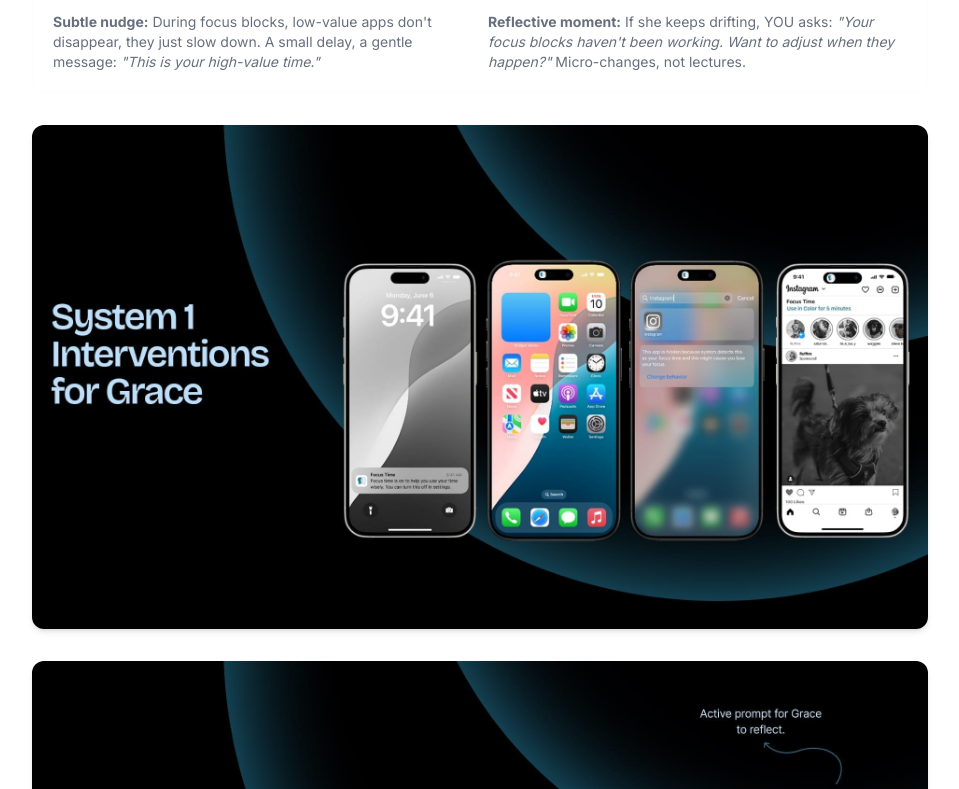
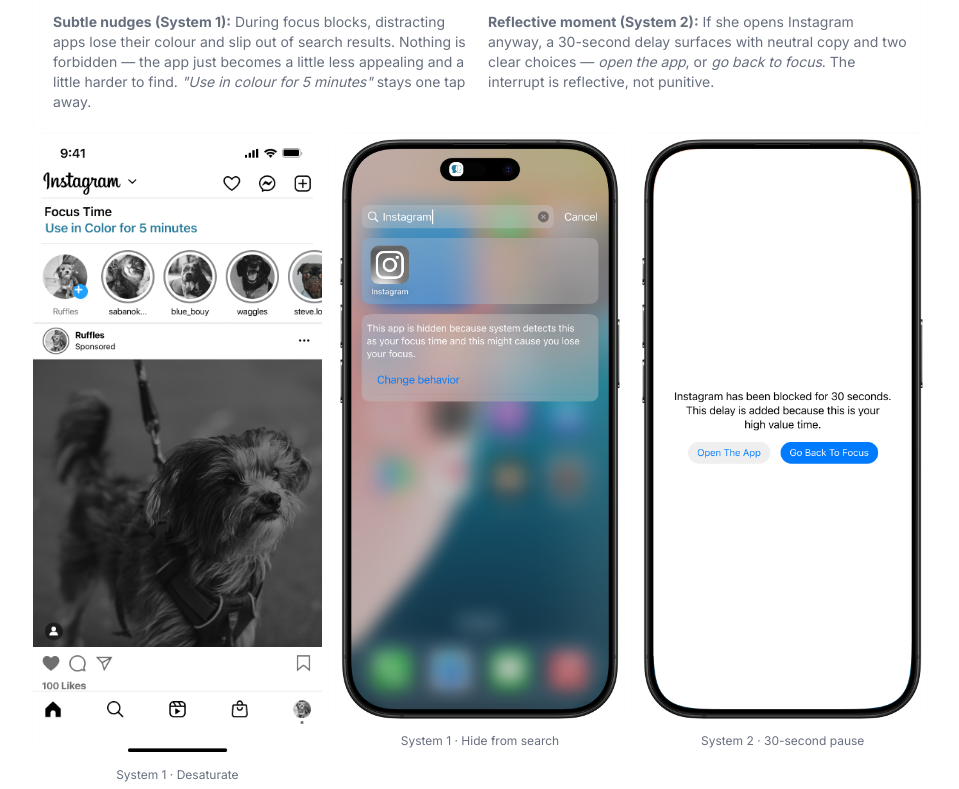
Before and after one commit to Skn1999/sumit-portfolio, a React (Vite) app: page /projects/super-ego-app in a window 1280 px wide. Shown: the part 9131-9920 px from the top of the page, without its empty margins (160-1119 px from the left). Built offline with nearby package versions, Linux system fonts and the light colour scheme.

Commit message:
Changes
Co-authored-by: Skn1999 <31825628+Skn1999@users.noreply.github.com>

```diff
--- a/src/content/projects/super-ego-app/index.mdx
+++ b/src/content/projects/super-ego-app/index.mdx
@@ -210,16 +210,29 @@ Here's where dual-process theory comes alive. Each persona gets a subtle nudge (
   <strong>👩🏻‍💻 Grace — Protecting focus</strong>
   <div className="grid grid-cols-1 sm:grid-cols-2 gap-4 mt-2">
     <div>
-      <p className="text-sm text-muted-foreground"><strong>Subtle nudge:</strong> During focus blocks, low-value apps don't disappear, they just slow down. A small delay, a gentle message: <em>"This is your high-value time."</em></p>
+      <p className="text-sm text-muted-foreground"><strong>Subtle nudges (System 1):</strong> During focus blocks, distracting apps lose their colour and slip out of search results. Nothing is forbidden — the app just becomes a little less appealing and a little harder to find. <em>"Use in colour for 5 minutes"</em> stays one tap away.</p>
     </div>
     <div>
-      <p className="text-sm text-muted-foreground"><strong>Reflective moment:</strong> If she keeps drifting, YOU asks: <em>"Your focus blocks haven't been working. Want to adjust when they happen?"</em> Micro-changes, not lectures.</p>
+      <p className="text-sm text-muted-foreground"><strong>Reflective moment (System 2):</strong> If she opens Instagram anyway, a 30-second delay surfaces with neutral copy and two clear choices — <em>open the app</em>, or <em>go back to focus</em>. The interrupt is reflective, not punitive.</p>
     </div>
   </div>
 </aside>
 
-<ProjectImageAsset src="super-ego-app/system1-grace.jpg" alt="Screenshot: System 1 intervention - app delay during focus time" />
-<ProjectImageAsset src="super-ego-app/system2-grace.jpg" alt="Screenshot: System 2 intervention - reflective dialog after drift" />
+<section className="grid grid-cols-3 gap-3 my-8 not-prose">
+  <figure className="m-0">
+    <ProjectImageAsset src="super-ego-app/hifi-nudge-grace-desaturate.png" alt="System 1 nudge: Instagram feed rendered in greyscale with a 'Focus Time — Use in Color for 5 minutes' banner" className="rounded-xl border border-border/10 w-full" />
+    <figcaption className="text-xs text-muted-foreground mt-2 text-center">System 1 · Desaturate</figcaption>
+  </figure>
+  <figure className="m-0">
+    <ProjectImageAsset src="super-ego-app/hifi-nudge-grace-hidden.png" alt="System 1 nudge: Instagram hidden from app search with explanation and a 'Change behavior' link" className="rounded-xl border border-border/10 w-full" />
+    <figcaption className="text-xs text-muted-foreground mt-2 text-center">System 1 · Hide from search</figcaption>
+  </figure>
+  <figure className="m-0">
+    <ProjectImageAsset src="super-ego-app/hifi-nudge-grace-block.png" alt="System 2 reflective moment: 'Instagram has been blocked for 30 seconds. This delay is added because this is your high-value time.' with Open The App and Go Back To Focus buttons" className="rounded-xl border border-border/10 w-full" />
+    <figcaption className="text-xs text-muted-foreground mt-2 text-center">System 2 · 30-second pause</figcaption>
+  </figure>
+</section>
+
 
 <aside className="bg-muted rounded-xl p-5 border border-border/10 not-prose my-6">
   <strong>👨🏽‍🎓 Phil — Understanding stress</strong>
```
